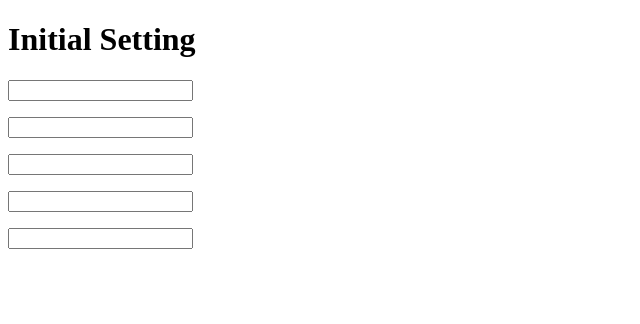
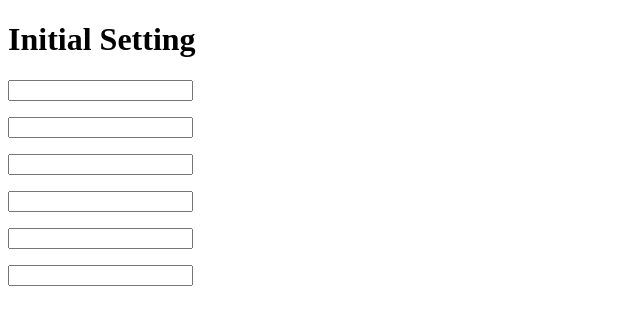
Before and after one commit to YAPP-Github/20th-ALL-Rounder-Team-1-Web, a React app: page / in a window 1280 px wide. Shown: the top 324 px of the page, without its empty margins (0-640 px from the left). Built offline with nearby package versions, Linux system fonts and the light colour scheme.

Commit message:
:sparkles: 일정명 Input 추가

```diff
--- a/src/App.tsx
+++ b/src/App.tsx
@@ -11,6 +11,7 @@ const App = () => {
       <Input type="nickName" isValidNickName={undefined} />
       <Input type="password" setCurrentPassword={setCurrentPassword} />
       <Input type="retypedPassword" typedPassword={currentPassword} />
+      <Input type="planTitle" />
     </div>
   );
 };
--- a/src/components/common/Input.tsx
+++ b/src/components/common/Input.tsx
@@ -1,6 +1,6 @@
 import { Dispatch, SetStateAction, useEffect, useState } from 'react';
 
-type InputType = 'email' | 'authNumber' | 'nickName' | 'password' | 'retypedPassword';
+type InputType = 'email' | 'authNumber' | 'nickName' | 'password' | 'retypedPassword' | 'planTitle';
 
 interface IProps {
   type: InputType;
@@ -23,6 +23,7 @@ export const Input = ({
     nickName: '',
     password: '',
     retypedPassword: '',
+    planTitle: '',
   });
   const [message, setMessage] = useState({
     email: '',
@@ -30,6 +31,7 @@ export const Input = ({
     nickName: '',
     password: '',
     retypedPassword: '',
+    planTitle: '',
   });
 
   const checkEmail = () => {
@@ -114,6 +116,15 @@ export const Input = ({
     return setMessage({ ...message, retypedPassword: '' });
   };
 
+  const checkPlanTitle = () => {
+    const currentInput = inputValue['planTitle'];
+
+    if (currentInput.length === 10) {
+      return setMessage({ ...message, planTitle: '일정명은 최대 10자 입니다.' });
+    }
+    return setMessage({ ...message, planTitle: '' });
+  };
+
   const checkInput = () => {
     if (type === 'email') {
       return checkEmail();
@@ -129,6 +140,9 @@ export const Input = ({
     }
     if (type === 'retypedPassword') {
       return checkRetypedPassword();
+    }
+    if (type === 'planTitle') {
+      return checkPlanTitle();
     }
   };
 
@@ -203,6 +217,18 @@ export const Input = ({
           <p>{message['retypedPassword']}</p>
         </>
       )}
+      {type === 'planTitle' && (
+        <>
+          <input
+            onChange={(event) => onChange('planTitle', event)}
+            type="text"
+            name="planTitle"
+            id="planTitle"
+            maxLength={10}
+          />
+          <p>{message['planTitle']}</p>
+        </>
+      )}
     </>
   );
 };
```
